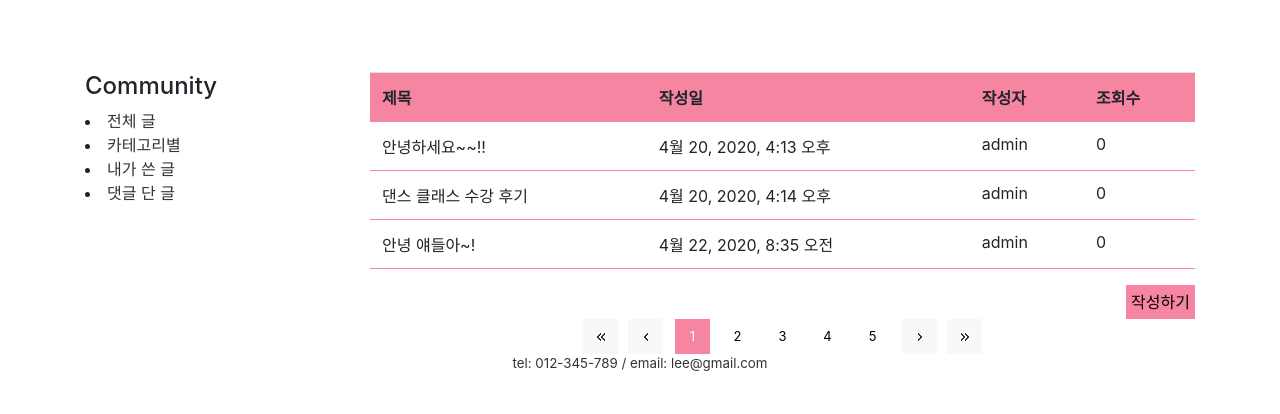
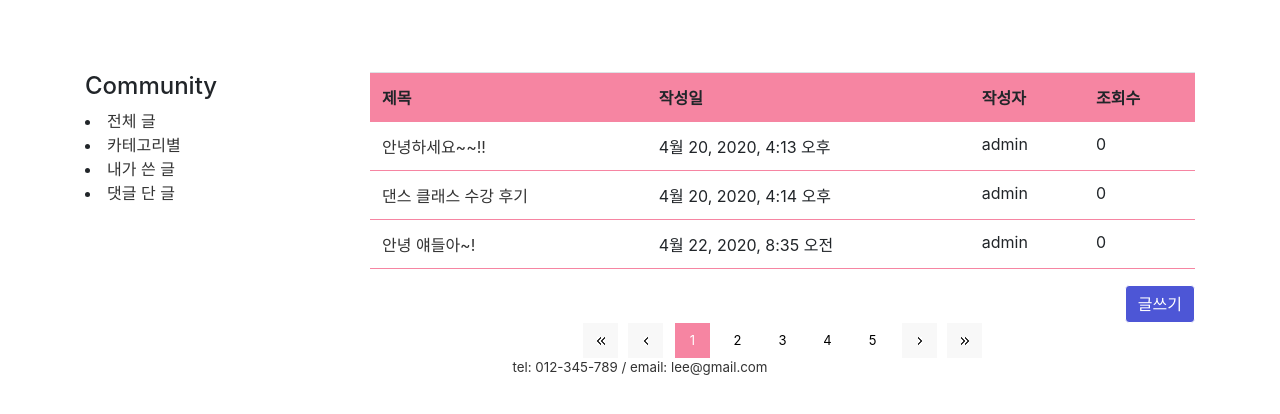
Before and after one commit to MiyoLee/AnotherClass, a Django app: page /community/ in a window 1280 px wide. Shown: the part 232-646 px from the top of the page. Run offline with Django 3.2, Linux system fonts and the light colour scheme; data comes from the database, SQL or seed files in the repository; parts of the project's set-up code (start-up, migrations or seed data) failed here and were passed over; some libraries are stand-ins or nearby versions.

Commit message:
글쓰기 버튼 글쓰기로로 연결하고 일단 있는 버튼으로 바꿈!

```diff
--- a/anotherClass/firstApp/templates/firstApp/community.html
+++ b/anotherClass/firstApp/templates/firstApp/community.html
@@ -29,7 +29,7 @@
 								</tr>
 								{% for post in post_list %}
 								<tr>
-									<td>{{post.title}}</td>
+									<td><a href="{% url 'post_detail' post.pk %}">{{ post.title }}</a></td>
 									<td>{{post.created_date}}</td>
 									<td>{{post.author}}</td>
 									<td>{{post.views}}</td>
@@ -39,7 +39,9 @@
 
 						<div align="right">
 							<div id="btn">
-							 <button>작성하기</button>
+								<a class="nounderline" href="/createpost">
+									<input class="btn btn-secondary" type="button" value="글쓰기">
+								</a>
 							</div>
 						</div>
 
```
